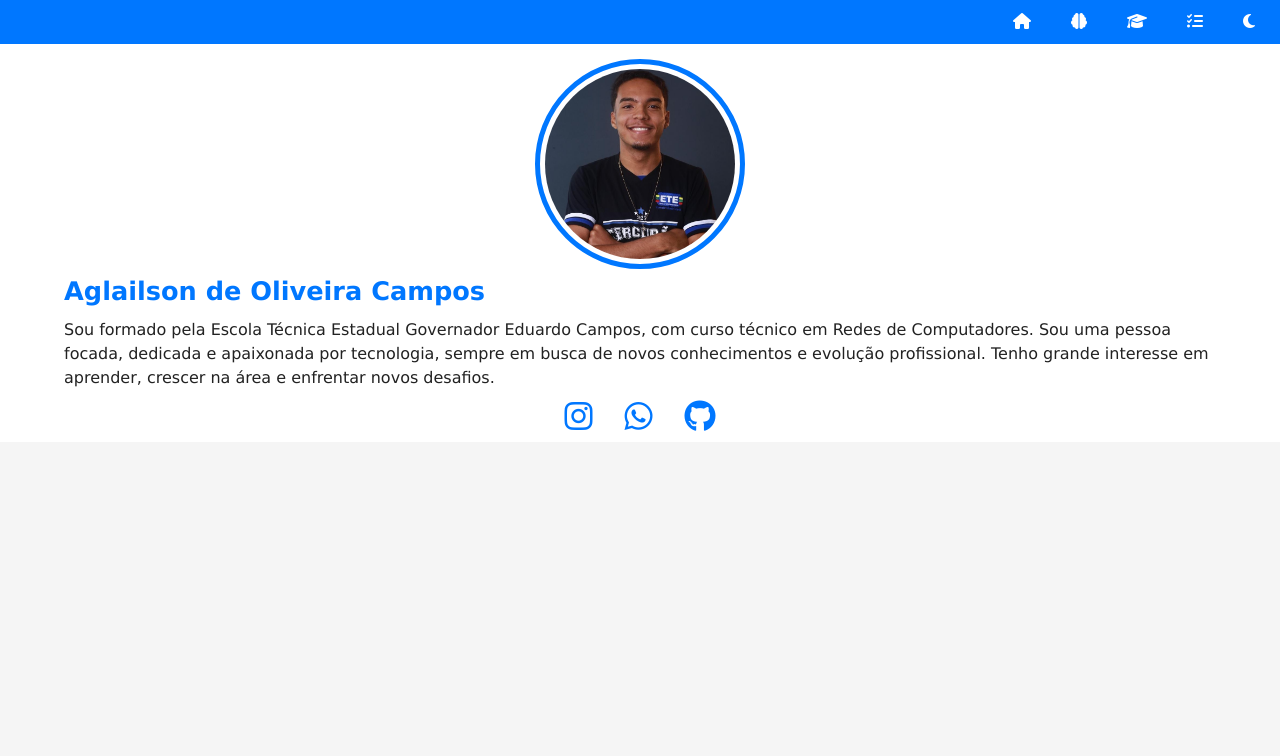
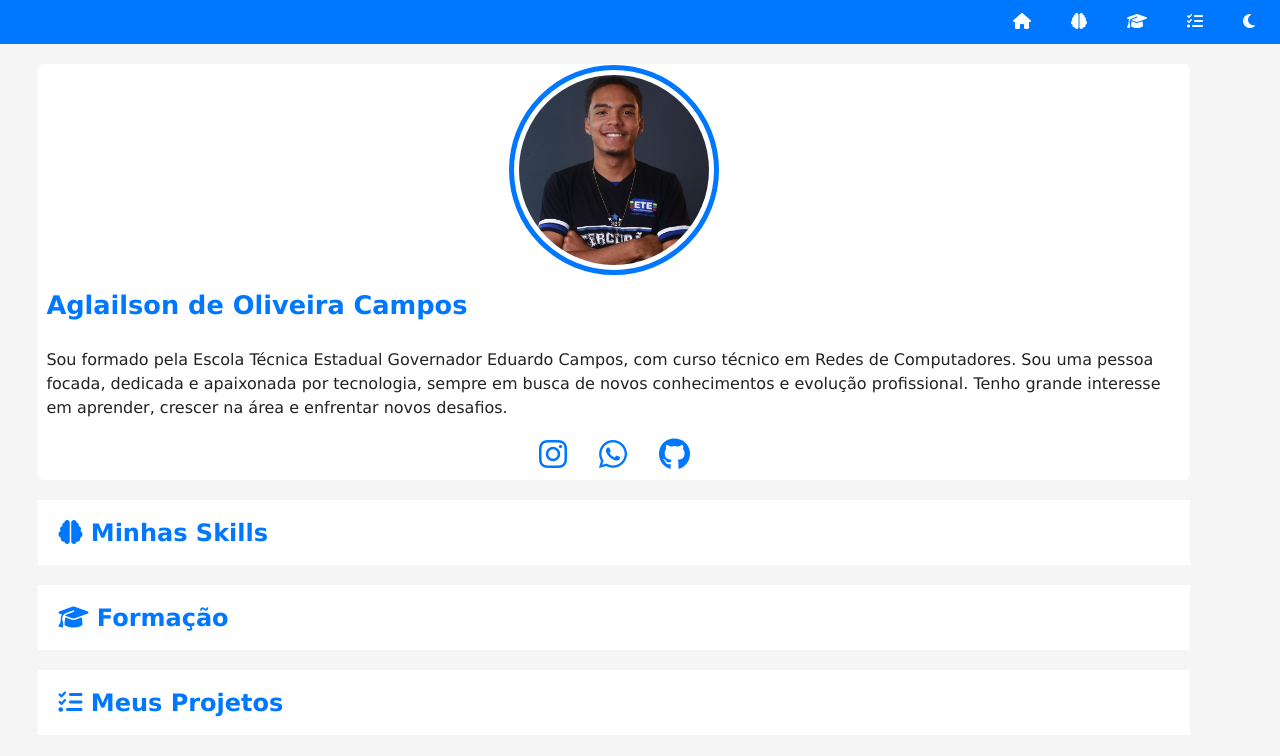
Before and after one commit to Aglailson-junior/projeto-portifolio, a plain HTML site: page index.html in a window 1280 px wide. Drawn offline with Linux system fonts and the light colour scheme.

Commit message:
adicionando minhas informações

```diff
--- a/estilos/style.css
+++ b/estilos/style.css
@@ -13,6 +13,7 @@
   margin: 0px;
   padding: 0px;
   box-sizing: border-box;
+
 }
 
 :root{
@@ -64,9 +65,9 @@ nav#menu a:hover{
 }
 
 main{
-  width: 100vw;
+  width: 96vw;
   padding-top: 20px;
-  background-color: var(--fundo-card);
+  background-color: var(--fundo-principal);
 
   display: grid;
   grid-template-columns: 1fr 90vw 1fr;
@@ -79,7 +80,6 @@ section#ficha{
   padding: 20ox;
   border-radius: 6px;
   grid-column: 2;
-
 
 }
 
@@ -94,13 +94,18 @@ section#ficha img{
   display: block;
   margin: auto;
   margin-bottom: 15px;
+  margin-top: 6px;
+}
 
-}
 
 section#ficha h1{
   color: var(--destaque);
   margin: 15px 0px;
   font-size: 1.6em;
+}
+
+section#ficha p, h1{
+  padding: 8px;
 }
 
 div#social{
@@ -120,5 +125,18 @@ div#social a{
 
 div#social a:hover{
   color: var(--destaque-inverso);
+}
 
+section#detalhes{
+  grid-column: 2;
 }
+
+article{
+  background-color: var(--fundo-card);
+  padding: 20px;
+  margin-bottom: 20px;
+}
+
+article h2{
+  color: var(--destaque);
+}
--- a/index.html
+++ b/index.html
@@ -38,6 +38,20 @@
 
         </section>
         <section id="detalhes">
+            <article id="skills">
+                <h2><i class="fa-solid fa-brain"></i> Minhas Skills</h2>
+
+            </article> <!--fim das skills-->
+
+            <article id="formacao">
+                <h2><i class="fa-solid fa-graduation-cap"></i> Formação</h2>
+
+            </article> <!--fim da formacao-->
+
+            <article id="projetos">
+                <h2><i class="fa-solid fa-list-check"></i> Meus Projetos</h2>
+
+            </article> <!--fim dos projetos-->
 
         </section>
 
```
